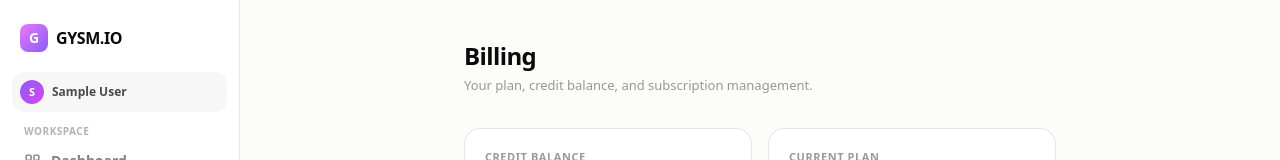
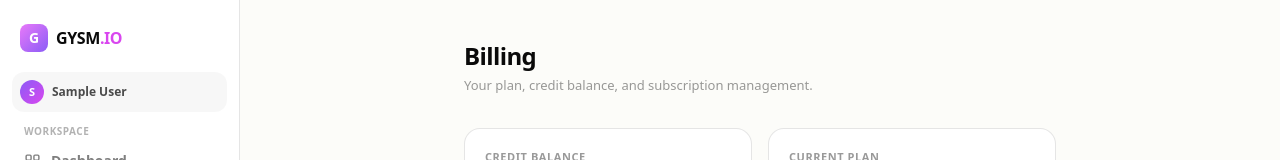
Before and after one commit to michaelfuwobiri-creator/gysm-io, a Next.js app: page /billing in a window 1280 px wide. Shown: the top 160 px of the page. Built offline with nearby package versions, Linux system fonts and the light colour scheme; no server answers; the database is empty; sample sign-in values are in the browser's storage.

Commit message:
Fix inconsistent logo: sidebar nav wordmark was missing the fuchsia .IO styling used everywhere else

```diff
--- a/app/components/AppShell.tsx
+++ b/app/components/AppShell.tsx
@@ -155,7 +155,7 @@ export default async function AppShell({
             <div className="h-7 w-7 rounded-lg bg-gradient-to-br from-fuchsia-400 to-violet-500 grid place-items-center text-white font-black text-sm shrink-0">
               G
             </div>
-            <span className="font-black tracking-tight">GYSM.IO</span>
+            <span className="font-black tracking-tight">GYSM<span className="text-fuchsia-500">.IO</span></span>
           </a>
 
           {/* Identity row -- who's signed in, at a glance, above the nav
```
